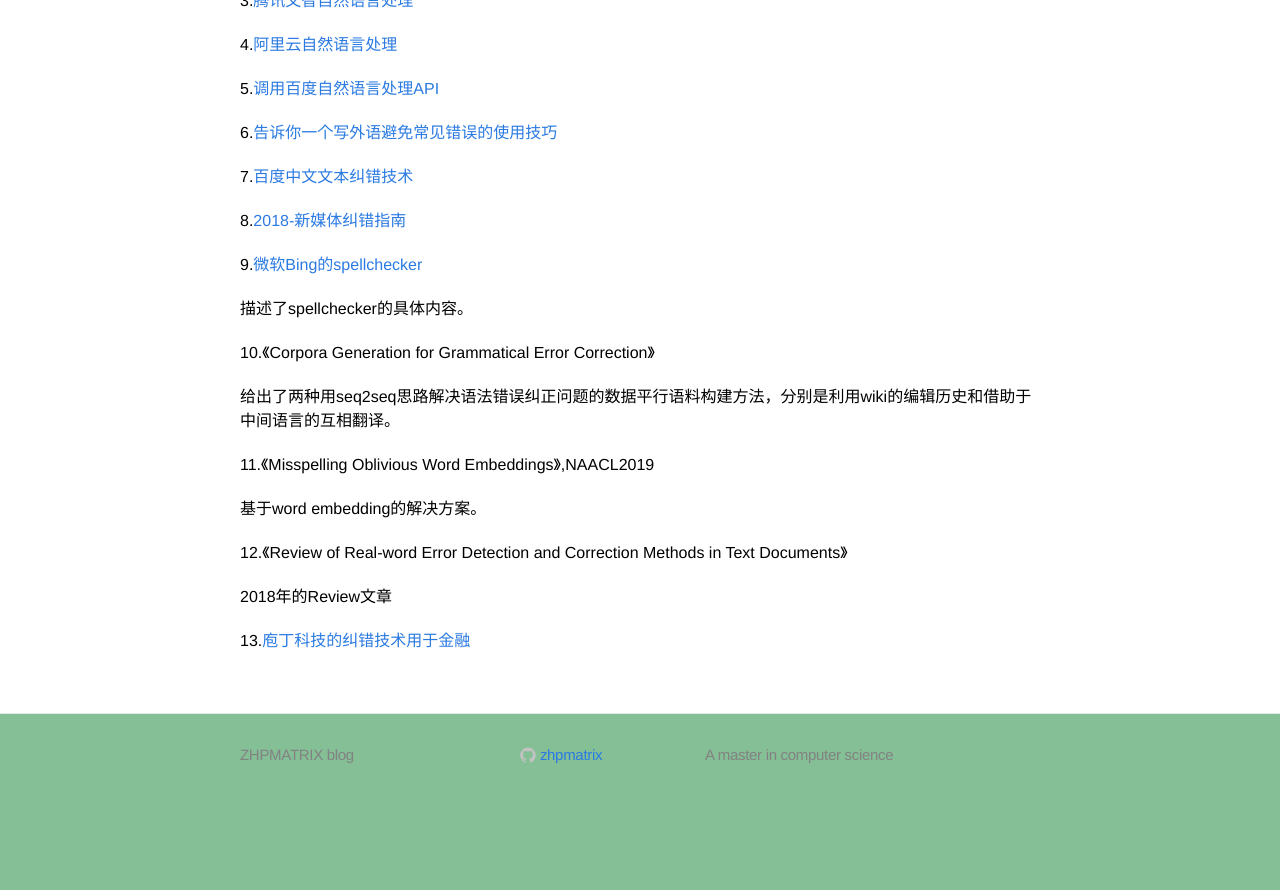
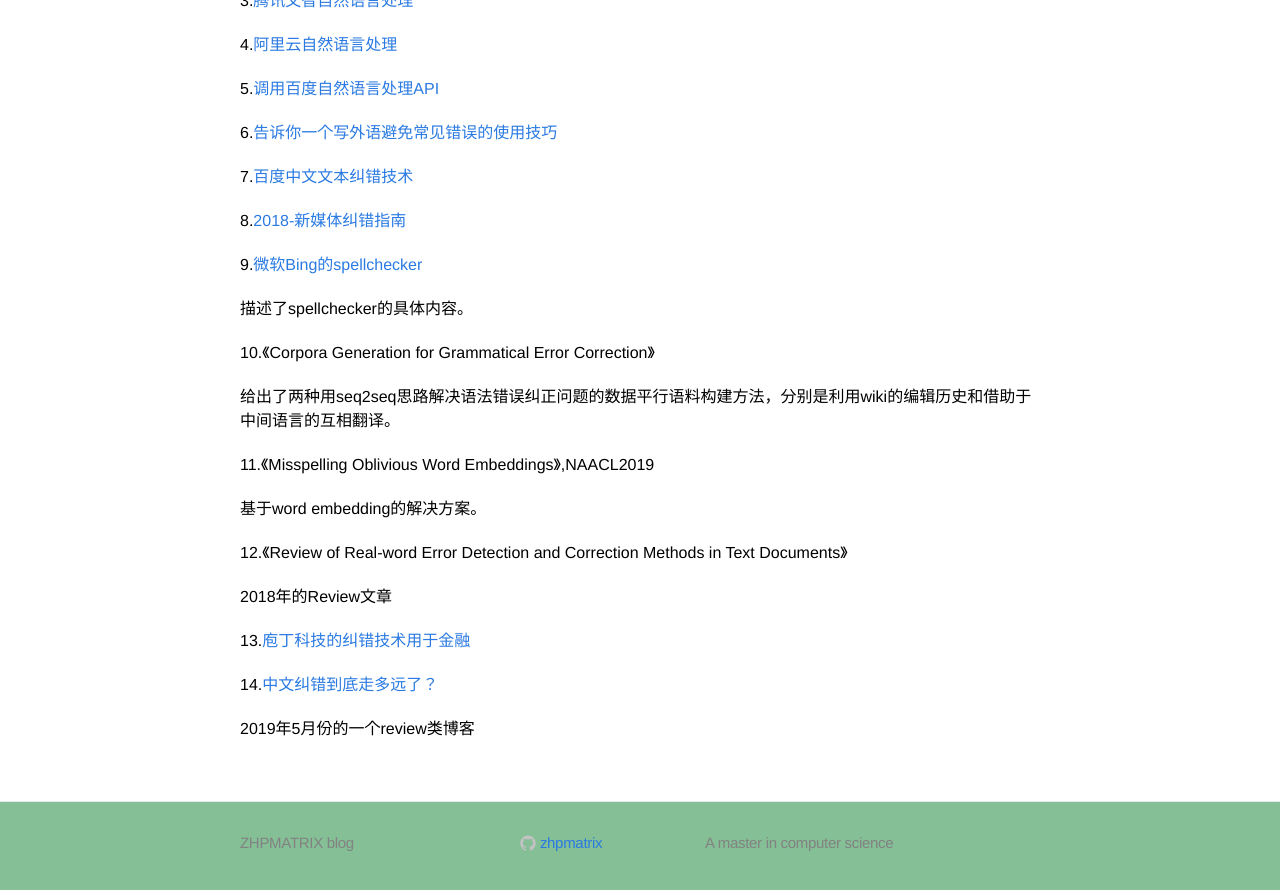
Before and after one commit to zhpmatrix/zhpmatrix.github.io, a Jekyll site: the page built from _posts/2019-02-01-rethinking-spellchecker.md, in a window 1280 px wide and 900 px high, scrolled down 3070 px. Shown: the top 890 px of the window. Built offline with Jekyll 4.4.1, drawn with Linux system fonts in a browser that asks for light colours; comment, search, counter and statistics services are not loaded; before the commit the page ends 3882 px from its top, so only the background shows below that.

Commit message:
Update 2019-02-01-rethinking-spellchecker.md

```diff
--- a/_posts/2019-02-01-rethinking-spellchecker.md
+++ b/_posts/2019-02-01-rethinking-spellchecker.md
@@ -143,3 +143,7 @@ for text in text_list:
 2018年的Review文章
 
 13.[庖丁科技的纠错技术用于金融](https://mp.weixin.qq.com/s/58ZsOjX-nGfFK-2Thq_0ng)
+
+14.[中文纠错到底走多远了？](https://cloud.tencent.com/developer/article/1435917)
+
+2019年5月份的一个review类博客
```
